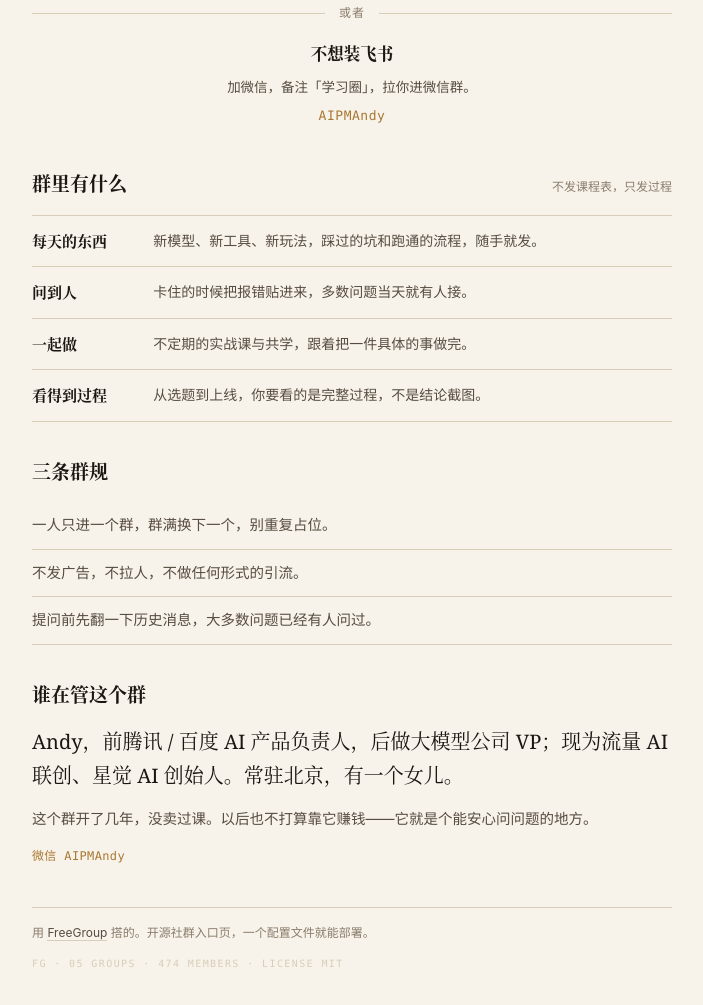
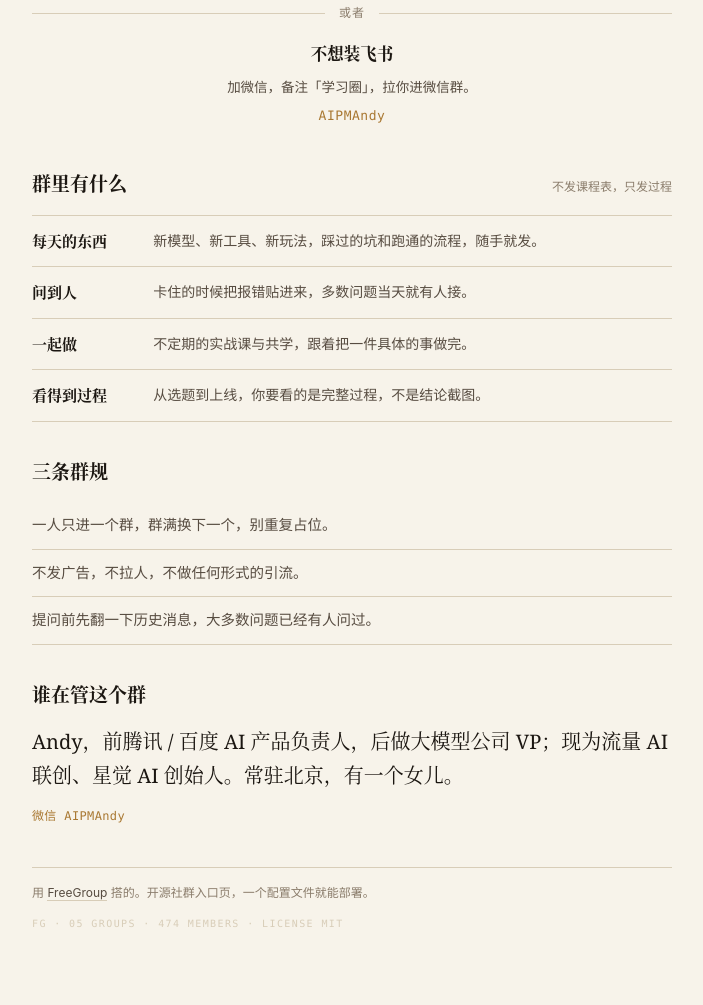
Before and after one commit to AIPMAndy/FreeGroup, a plain HTML site: page index.html in a window 1280 px wide. Shown: the part 944-1949 px from the top of the page, without its empty margins (288-991 px from the left). Drawn offline with Linux system fonts and the light colour scheme.

Commit message:
移除主理人附注，note 留空时自动收起

```diff
--- a/config.js
+++ b/config.js
@@ -93,11 +93,11 @@ window.FREEGROUP = {
     "提问前先翻一下历史消息，大多数问题已经有人问过。"
   ],
 
-  /* ---------- 5. 主理人 ---------- */
+  /* ---------- 5. 主理人 ----------
+     note 可以留空或整条删掉，页面会自动收起那一行，不留空白。 */
   owner: {
     name: "Andy",
     line: "前腾讯 / 百度 AI 产品负责人，后做大模型公司 VP；现为流量 AI 联创、星觉 AI 创始人。常驻北京，有一个女儿。",
-    note: "这个群开了几年，没卖过课。以后也不打算靠它赚钱——它就是个能安心问问题的地方。",
     contact: "微信 AIPMAndy"
   },
 
--- a/index.html
+++ b/index.html
@@ -852,7 +852,14 @@ body::before {
     document.getElementById("owner-line").textContent =
       (o.name ? o.name + "，" : "") + o.line;
   }
-  if (o.note) document.getElementById("owner-note").textContent = o.note;
+
+  var noteEl = document.getElementById("owner-note");
+  if (o.note) {
+    noteEl.textContent = o.note;
+  } else {
+    noteEl.setAttribute("hidden", "hidden");
+  }
+
   if (o.contact) document.getElementById("owner-contact").textContent = o.contact;
 
   /* ---------- 页脚 ---------- */
```
